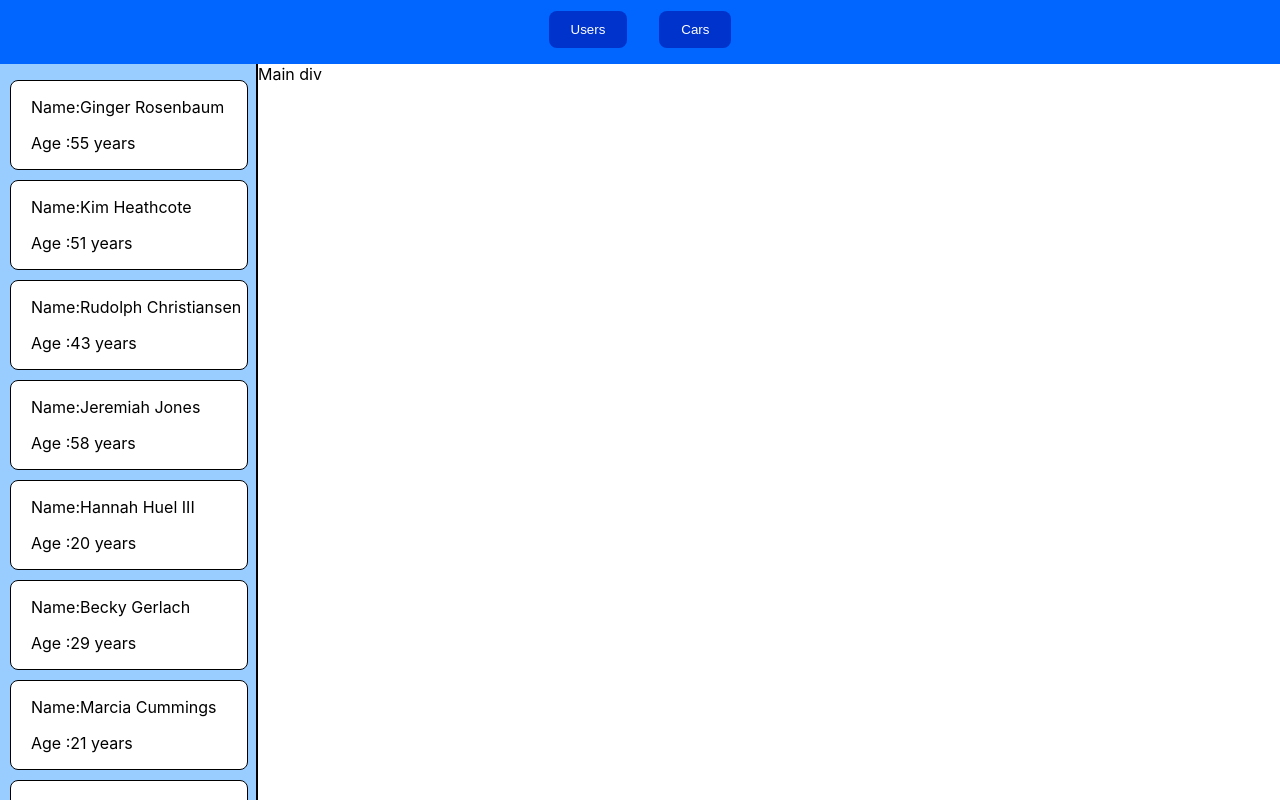
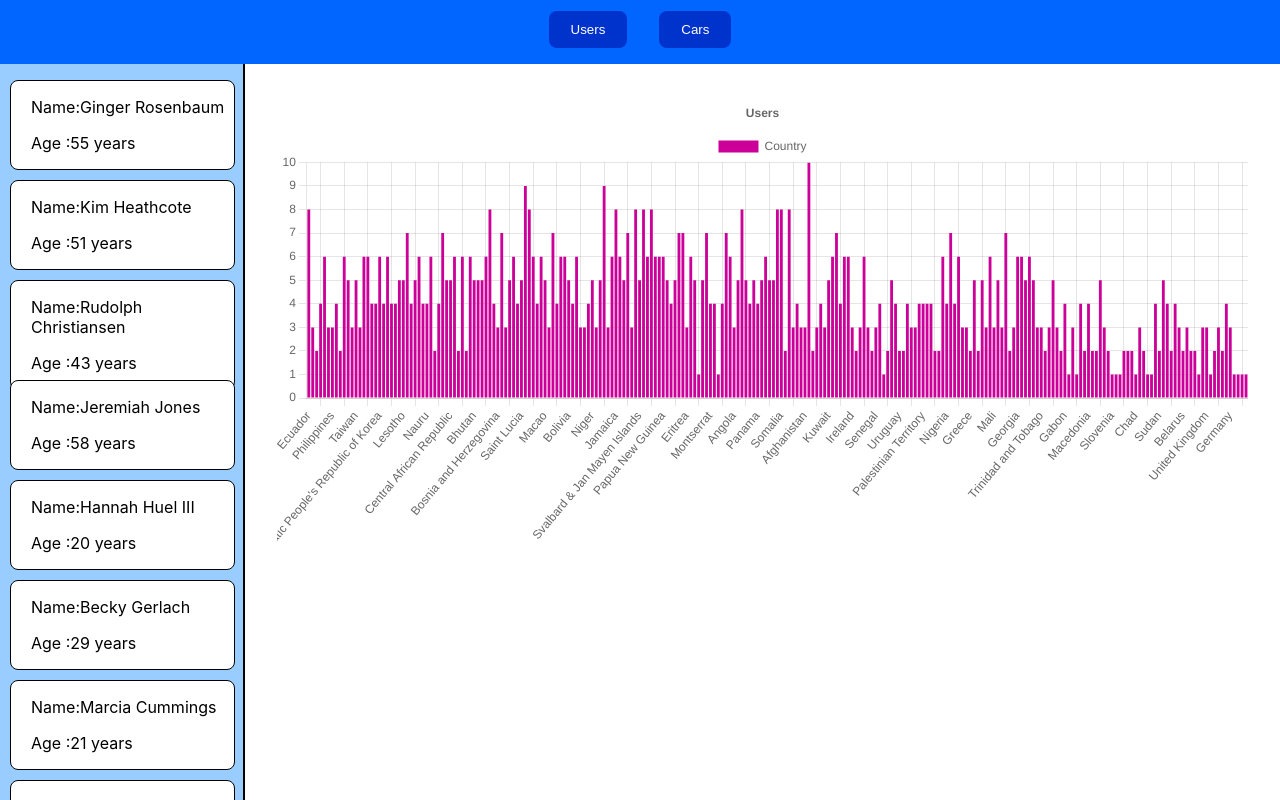
Before and after one commit to Arshak1196/fakerjs-user-and-cars, a React (Create React App) app: page / in a window 1280 px wide. Built offline with nearby package versions, Linux system fonts and the light colour scheme.

Commit message:
user bar chart completed

```diff
--- a/package.json
+++ b/package.json
@@ -6,8 +6,11 @@
     "@testing-library/jest-dom": "^5.14.1",
     "@testing-library/react": "^13.0.0",
     "@testing-library/user-event": "^13.2.1",
+    "chart.js": "^4.0.1",
     "react": "^18.2.0",
+    "react-chartjs-2": "^5.0.1",
     "react-dom": "^18.2.0",
+    "react-router-dom": "^6.4.3",
     "react-scripts": "5.0.1",
     "react-virtualized": "^9.22.3",
     "web-vitals": "^2.1.0"
--- a/src/App.js
+++ b/src/App.js
@@ -1,24 +1,30 @@
 import { useEffect, useState } from "react";
+import { Routes, Route } from "react-router-dom";
 import Navbar from "./Components/Navbar/Navbar";
 import Sidebar from "./Components/Sidebar/Sidebar";
+import Carpage from './Pages/CarPage'
+import UserPage from "./Pages/UserPage";
 import { createUsers } from "./functions/faker";
 import './App.css';
 
 function App() {
-  const [users,setUsers]=useState([])
+  const [users, setUsers] = useState([])
 
-  useEffect(()=>{
-    createUsers(100,setUsers)
-  },[])
+  useEffect(() => {
+    createUsers(1000, setUsers)
+  }, [])
 
 
 
   return (
     <div className="App">
-      <Navbar/>
+      <Navbar />
       <div className="container">
-        <Sidebar users={users}/>
-        <div className="main-div">Main div</div>
+        <Sidebar users={users} />
+        <Routes>
+          <Route path='/' element={<UserPage users={users} />} />
+          <Route path='/cars' element={<Carpage users={users} />} />
+        </Routes>
       </div>
 
 
--- a/src/Components/Navbar/Navbar.js
+++ b/src/Components/Navbar/Navbar.js
@@ -1,10 +1,12 @@
+import { useNavigate } from 'react-router-dom'
 import './Navbar.css'
 
 function Navbar() {
+  const navigate=useNavigate()
   return (
     <header className='navbar'>
-        <button className='button'>Users</button>
-        <button className='button'>Cars</button>
+        <button className='button' onClick={()=>{navigate('/')}}>Users</button>
+        <button className='button' onClick={()=>{navigate('/cars')}}>Cars</button>
     </header>
   )
 }
--- a/src/Components/Sidebar/Sidebar.js
+++ b/src/Components/Sidebar/Sidebar.js
@@ -3,7 +3,6 @@ import 'react-virtualized/styles.css';
 import { AutoSizer, List } from 'react-virtualized';
 
 function Sidebar({ users }) {
-    console.log(users)
     return (
         <div className='sidebar'>
             {/* <p className='title'>All Users(Scroll down to see more)</p> */}
--- /dev/null
+++ b/src/Pages/CarPage.js
@@ -0,0 +1,12 @@
+import React from 'react'
+
+
+
+function CarPage() {
+  return (
+
+    <div>CarPage</div>
+  )
+}
+
+export default CarPage
--- /dev/null
+++ b/src/Pages/Pages.css
@@ -0,0 +1,5 @@
+.main-div{
+    width: 80vw;
+    text-align: center;
+    margin: 2rem ;
+}
--- /dev/null
+++ b/src/Pages/UserPage.js
@@ -0,0 +1,65 @@
+import React from 'react'
+import { Bar } from 'react-chartjs-2'
+import {
+  Chart as ChartJS,
+  CategoryScale,
+  LinearScale,
+  BarElement,
+  Title,
+  Tooltip,
+  Legend,
+} from 'chart.js';
+import './Pages.css'
+
+ChartJS.register(
+  CategoryScale,
+  LinearScale,
+  BarElement,
+  Title,
+  Tooltip,
+  Legend
+);
+
+
+function UserPage({ users }) {
+
+  const options = {
+    responsive: true,
+    plugins: {
+      legend: {
+        position: 'top',
+      },
+      title: {
+        display: true,
+        text: 'Users',
+      },
+    },
+  };
+
+  const labels = [...new Set(users.map((user) => user.address.country))]
+  const data = {
+    labels,
+    datasets: [
+      {
+        label: 'Country',
+        data: labels.map((country) => {
+          return (users.reduce((acc, curr) => {
+            if (curr.address.country === country) {
+              acc++
+            }
+            return acc
+          }, 0))
+        }),
+        backgroundColor: 'rgb(204, 0, 153)'
+      }
+    ]
+  }
+
+  return (
+    <div className="main-div">
+      <Bar options={options} data={data} />
+    </div>
+  )
+}
+
+export default UserPage
--- a/src/index.js
+++ b/src/index.js
@@ -1,10 +1,13 @@
 import React from 'react';
 import ReactDOM from 'react-dom/client';
 import App from './App';
+import { BrowserRouter } from 'react-router-dom';
 import 'react-virtualized/styles.css';
 import './index.css';
 
 const root = ReactDOM.createRoot(document.getElementById('root'));
 root.render(
-    <App />
+    <BrowserRouter>
+        <App />
+    </BrowserRouter>
 );
```
Also changed, not shown: 1 other file (tests, documents, lock files or other folders).
